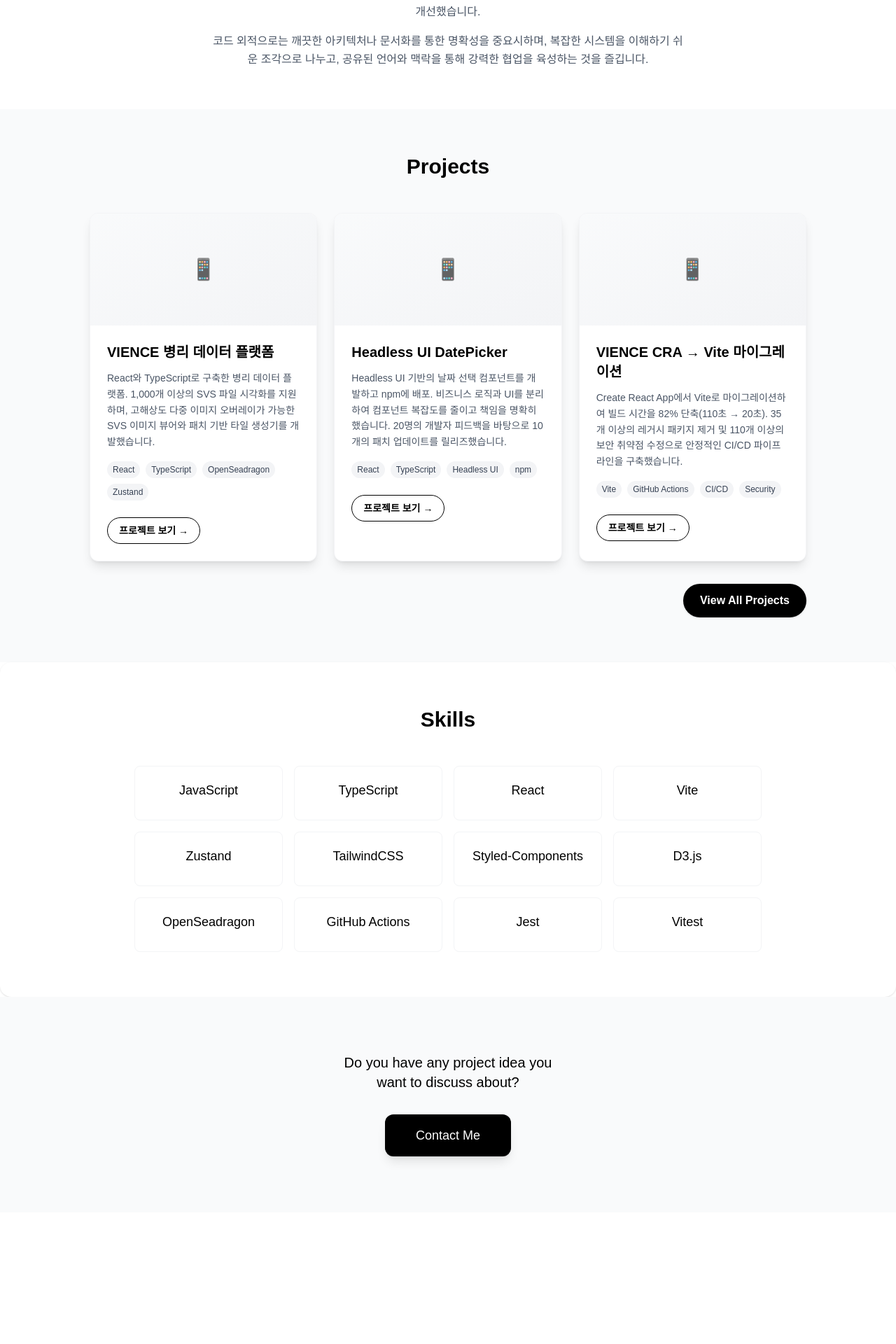
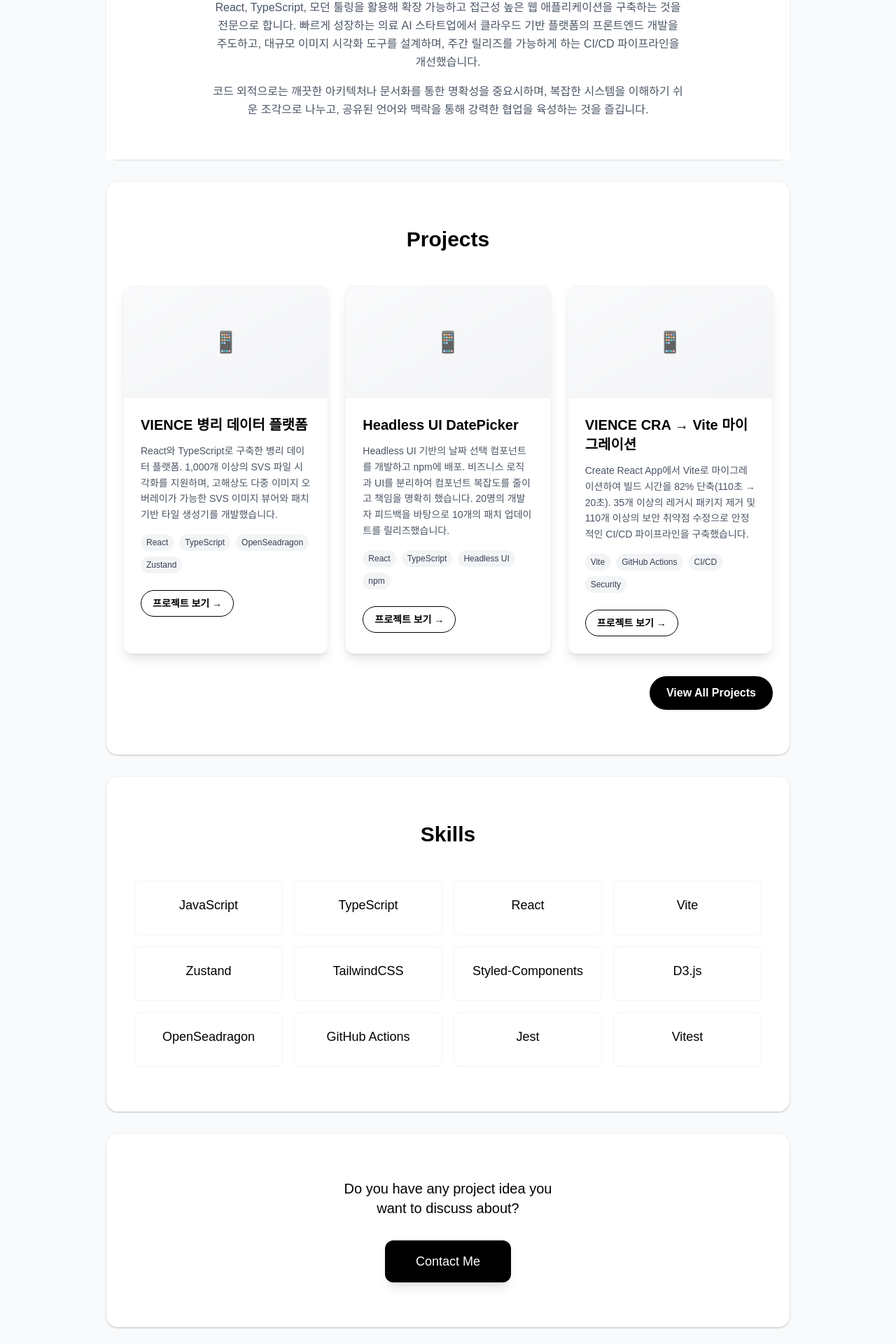
Before and after one commit to ella-yschoi/ella-yschoi.github.io, a Next.js app: page / in a window 1280 px wide. Shown: the part 644-2564 px from the top of the page at 70% size. Before the commit the page ends 2376 px from the top, so only its background shows below. Built offline with nearby package versions, Linux system fonts and the light colour scheme.

Commit message:
style: Update global styles and enhance layout of each section with improved spacing and background colors

```diff
--- a/src/app/about/page.tsx
+++ b/src/app/about/page.tsx
@@ -52,8 +52,8 @@ const certifications = [
 
 export default function AboutPage() {
   return (
-    <section className='py-16 px-6 w-full bg-gray-50 min-h-screen'>
-      <div className='max-w-6xl mx-auto'>
+    <section className='py-16 w-full bg-gray-50 min-h-screen'>
+      <div className='max-w-5xl mx-auto px-4 md:px-6'>
         <div className='flex items-start justify-between mb-10'>
           <div>
             <h1 className='text-4xl font-bold mb-4 text-black'>About Me</h1>
--- a/src/app/contact/page.tsx
+++ b/src/app/contact/page.tsx
@@ -52,8 +52,8 @@ const contacts = [
 
 export default function ContactPage() {
   return (
-    <section className='py-16 px-6 w-full bg-gray-50 min-h-screen'>
-      <div className='max-w-5xl mx-auto'>
+    <section className='py-16 w-full bg-gray-50 min-h-screen'>
+      <div className='max-w-5xl mx-auto px-4 md:px-6'>
         <div className='flex items-start justify-between mb-10'>
           <div>
             <h1 className='text-4xl font-bold mb-4 text-black'>
--- a/src/app/globals.css
+++ b/src/app/globals.css
@@ -20,7 +20,7 @@
 }
 
 body {
-  background: var(--background);
+  background: #fff;
   color: var(--foreground);
   font-family: Arial, Helvetica, sans-serif;
 }
--- a/src/app/page.tsx
+++ b/src/app/page.tsx
@@ -5,11 +5,21 @@ import ContactSection from '@/components/ContactSection';
 
 export default function Home() {
   return (
-    <main className='flex flex-col items-center w-full'>
-      <IntroSection />
-      <ProjectsSection />
-      <SkillsSection />
-      <ContactSection />
+    <main className='flex flex-col items-center w-full bg-gray-50 min-h-screen'>
+      <div className='w-full max-w-5xl mx-auto px-4 md:px-6 mt-10'>
+        <div className='rounded-2xl  shadow my-8'>
+          <IntroSection />
+        </div>
+        <div className='rounded-2xl shadow my-8'>
+          <ProjectsSection />
+        </div>
+        <div className='rounded-2xl shadow my-8'>
+          <SkillsSection />
+        </div>
+        <div className='rounded-2xl shadow my-8'>
+          <ContactSection />
+        </div>
+      </div>
     </main>
   );
 }
--- a/src/app/projects/[slug]/page.tsx
+++ b/src/app/projects/[slug]/page.tsx
@@ -1,5 +1,4 @@
 'use client';
-import { notFound } from 'next/navigation';
 import { use, useState } from 'react';
 
 interface Props {
@@ -104,8 +103,8 @@ export default function ProjectDetailPage({ params }: Props) {
   }
 
   return (
-    <section className='py-16 px-6 w-full bg-gray-50 min-h-screen'>
-      <div className='max-w-4xl mx-auto'>
+    <section className='py-16 w-full bg-gray-50 min-h-screen'>
+      <div className='max-w-5xl mx-auto px-4 md:px-6'>
         {/* 이미지 영역 */}
         <div className='mb-10'>
           <div
--- a/src/app/projects/page.tsx
+++ b/src/app/projects/page.tsx
@@ -26,8 +26,8 @@ const projects = [
 
 export default function ProjectsPage() {
   return (
-    <section className='py-16 px-6 w-full bg-gray-50 min-h-screen'>
-      <div className='max-w-5xl mx-auto'>
+    <section className='py-16 w-full bg-gray-50 min-h-screen'>
+      <div className='max-w-5xl mx-auto px-4 md:px-6'>
         <h1 className='text-3xl font-bold mb-10 text-black'>Projects</h1>
         <div className='grid gap-8 md:grid-cols-2 lg:grid-cols-3'>
           {projects.map((project) => (
--- a/src/components/ContactSection.tsx
+++ b/src/components/ContactSection.tsx
@@ -2,15 +2,10 @@ import Link from 'next/link';
 
 const ContactSection = () => (
   <section
-    className='relative py-20 px-6 w-full bg-gray-50 flex flex-col items-center justify-center'
+    className='w-full bg-white rounded-2xl shadow py-16 px-8 flex flex-col items-center justify-center'
     style={{ minHeight: 220 }}
   >
-    {/* 3D 그리드 배경 */}
-    <div
-      aria-hidden
-      className='absolute inset-0 w-full h-full pointer-events-none'
-    />
-    <div className='flex flex-col items-center justify-center'>
+    <div className='max-w-5xl mx-auto w-full flex flex-col items-center justify-center'>
       <h2 className='text-lg md:text-xl font-medium text-black text-center mb-6'>
         Do you have any project idea you
         <br />
@@ -18,8 +13,7 @@ const ContactSection = () => (
       </h2>
       <Link
         href='/contact'
-        className='group mt-2 px-8 py-4 rounded-xl bg-black text-white text-lg font-light shadow-lg
-          transition-all flex items-center justify-center relative overflow-hidden'
+        className='group mt-2 px-8 py-4 rounded-xl bg-black text-white text-lg font-light shadow-lg transition-all flex items-center justify-center relative overflow-hidden'
         style={{ minWidth: 180 }}
       >
         <span className='transition-transform duration-300 group-hover:-translate-x-2'>
--- a/src/components/ProjectsSection.tsx
+++ b/src/components/ProjectsSection.tsx
@@ -28,8 +28,11 @@ const projects = [
 ];
 
 const ProjectsSection = () => (
-  <section id='projects' className='py-16 px-6 w-full bg-gray-50'>
-    <div className='max-w-5xl mx-auto relative'>
+  <section
+    id='projects'
+    className='w-full bg-white rounded-2xl shadow py-16 px-0'
+  >
+    <div className='max-w-5xl mx-auto px-6'>
       <h2 className='text-3xl font-bold mb-12 text-center text-black'>
         Projects
       </h2>
```
